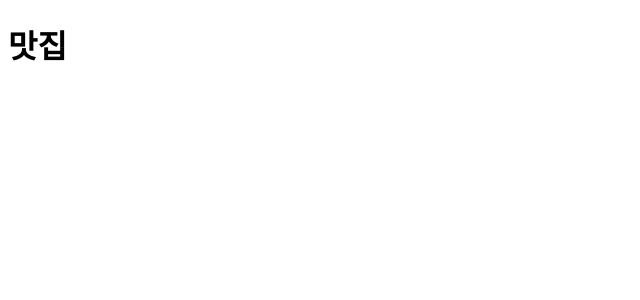
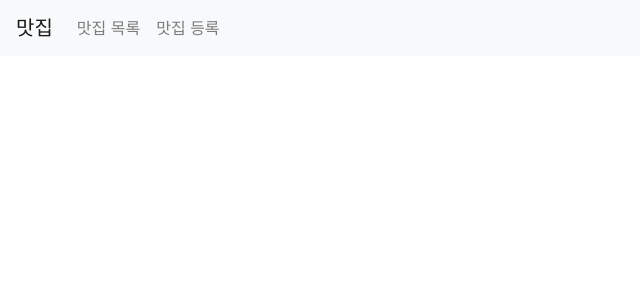
Before and after one commit to aeroej/matzip_review, a Django app: page / in a window 1280 px wide. Shown: the top 300 px of the page, without its empty margins (0-640 px from the left). Run offline with Django 3.2, Linux system fonts and the light colour scheme; some libraries are stand-ins or nearby versions.

Commit message:
navbar 추가

```diff
--- a/blog/templates/index.html
+++ b/blog/templates/index.html
@@ -1,12 +1,26 @@
 <!DOCTYPE html>
     <head>
         <title>맛집 리뷰</title>
-        <!--부트스트랩 -->
+        <link rel="stylesheet" href="https://stackpath.bootstrapcdn.com/bootstrap/4.3.1/css/bootstrap.min.css" integrity="sha384-ggOyR0iXCbMQv3Xipma34MD+dH/1fQ784/j6cY/iJTQUOhcWr7x9JvoRxT2MZw1T" crossorigin="anonymous">
     </head>
 
     <body>
-        <h1>맛집</h1>
-        <!--nav바 복붙해서 수정 부탁!-->
+        <nav class="navbar navbar-expand-lg navbar-light bg-light">
+            <a class="navbar-brand" href="#">맛집</a>
+            <button class="navbar-toggler" type="button" data-toggle="collapse" data-target="#navbarNav" aria-controls="navbarNav" aria-expanded="false" aria-label="Toggle navigation">
+             <span class="navbar-toggler-icon"></span>
+            </button>
+            <div class="collapse navbar-collapse" id="navbarNav">
+            <ul class="navbar-nav">
+          <li class="nav-item">
+            <a class="nav-link" href="#">맛집 목록</a>
+          </li>
+          <li class="nav-item">
+            <a class="nav-link" href="#">맛집 등록</a>
+          </li>
+        </ul>
+    </div>
+    </nav>
 
         <!--맛집 목록 뜨도록 model, view처리 해야하는데 이 부분은 은채오빠팀한테 일단 어떻게 할지 물어볼ㄲㅔ-->
     </body>
```
